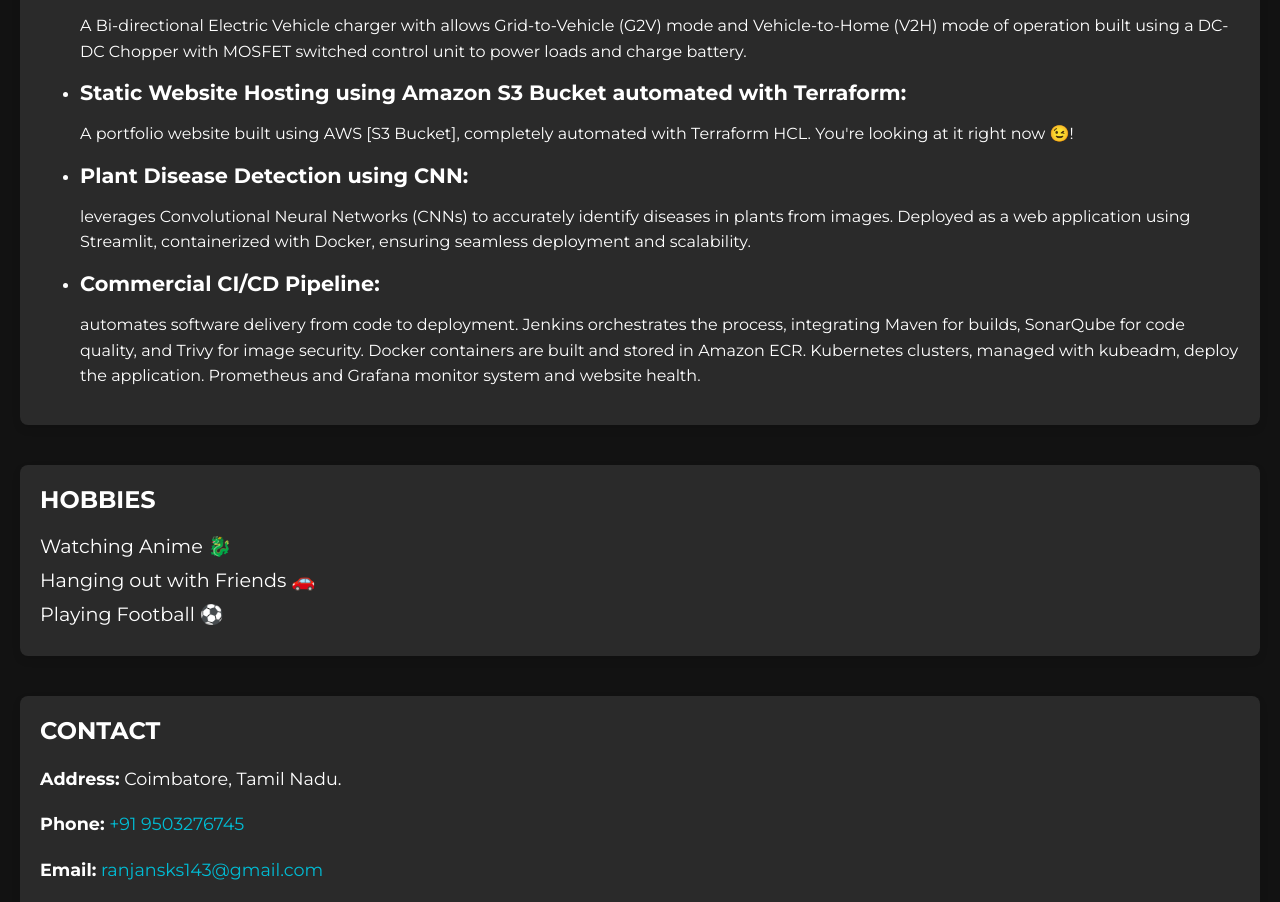
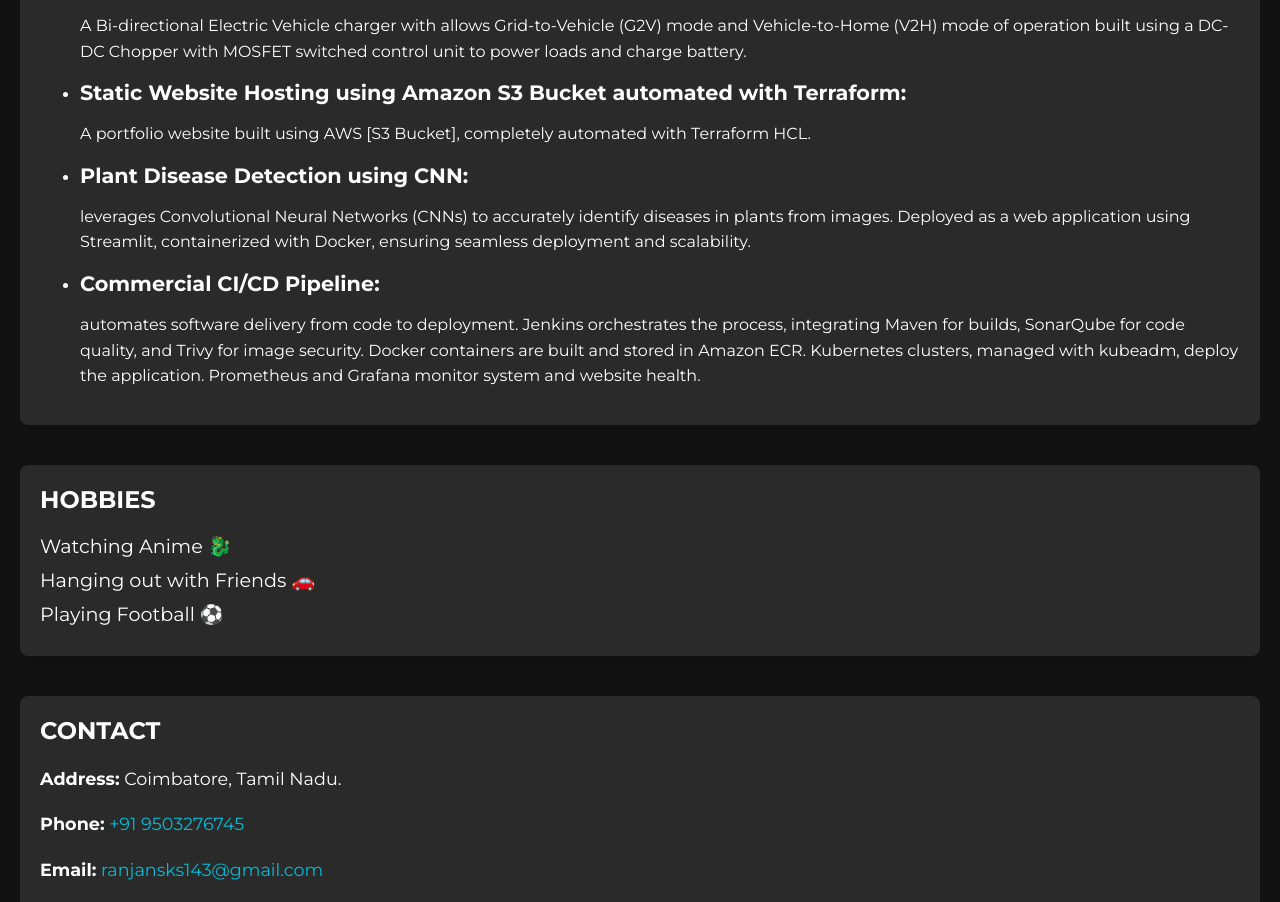
Before and after one commit to RanjanPRS/Portfolio, a plain HTML site: page index.html in a window 1280 px wide. Shown: the part 924-1826 px from the top of the page. Drawn offline with Linux system fonts and the light colour scheme.

Commit message:
Update index.html

```diff
--- a/index.html
+++ b/index.html
@@ -366,7 +366,7 @@
                 </li>
                 <li>
                     <strong>Static Website Hosting using Amazon S3 Bucket automated with Terraform:</strong>
-                    <p>A portfolio website built using AWS [S3 Bucket], completely automated with Terraform HCL. You're looking at it right now 😉!</p>
+                    <p>A portfolio website built using AWS [S3 Bucket], completely automated with Terraform HCL.</p>
                 </li>
                 <!-- Added projects -->
                 <li>
```
